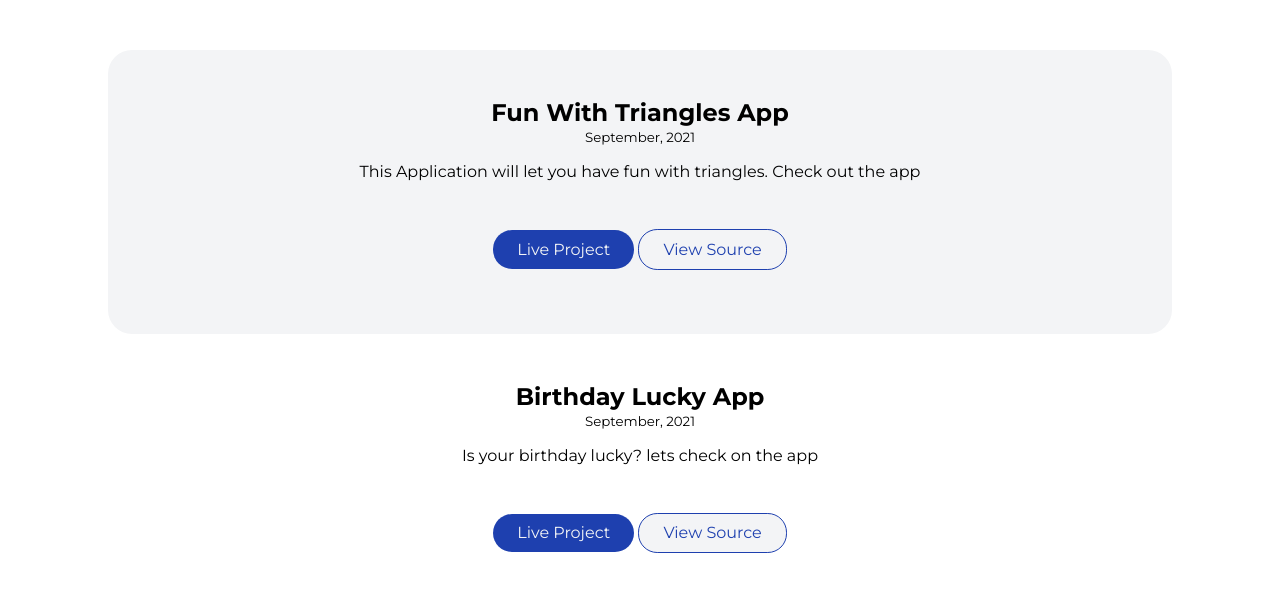
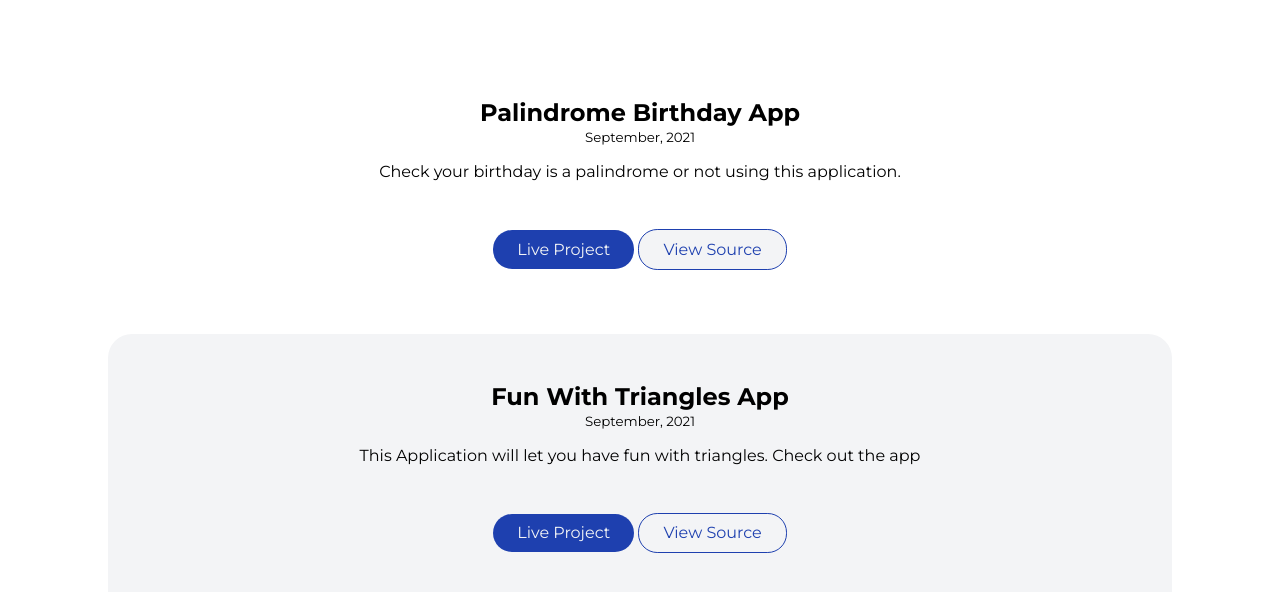
Before and after one commit to saweerawal/Portfolio, a plain HTML site: page projects.html in a window 1280 px wide. Shown: the part 208-800 px from the top of the page. Drawn offline with Linux system fonts and the light colour scheme.

Commit message:
updated the palindrome birthday app in projects

```diff
--- a/projects.html
+++ b/projects.html
@@ -33,6 +33,15 @@
     </div>
   </header>
   <ul class="non-bullet-list">
+    <li class="container showlist white-section">
+      <article class="container-fluid content-center">
+        <h2>Palindrome Birthday App</h2>
+        <small>September, 2021</small>
+        <p>Check your birthday is a palindrome or not using this application.</p>
+        <a href="https://checkbirthdayispalindrome.netlify.app" id="primary-link" class="btn">Live Project</a>
+        <a href="https://github.com/saweerawal/palindrome-birthday" id="secondary-link" class="btn">View Source</a>
+      </article>
+    </li>
     <li class="container showlist gray-section">
       <article class="container-fluid content-center">
         <h2>Fun With Triangles App</h2>
```
